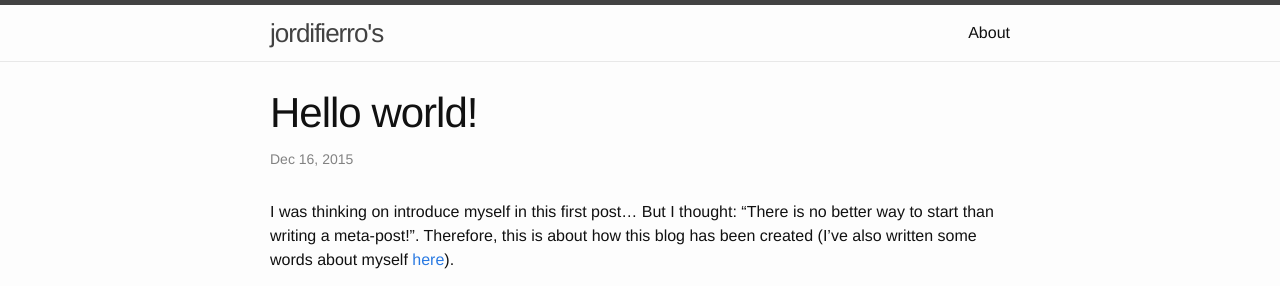
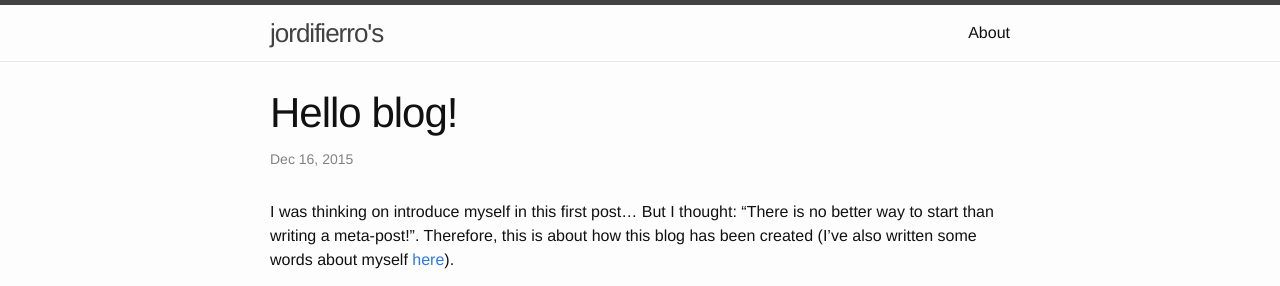
Before and after one commit to jordifierro/jordifierro.github.io, a Jekyll site: the page built from _posts/2015-12-16-hello-world.markdown, in a window 1280 px wide. Shown: the top 286 px of the page. Built offline with Jekyll 4.4.1, drawn with Linux system fonts in a browser that asks for light colours.

Commit message:
Change first blog name and permalink

```diff
--- a/_posts/2015-12-16-hello-world.markdown
+++ b/_posts/2015-12-16-hello-world.markdown
@@ -1,7 +1,7 @@
 ---
 layout: post
-title:  "Hello world!"
-permalink: hello-world
+title:  "Hello blog!"
+permalink: hello-blog
 date:   2015-12-16 14:44:41 +0100
 ---
 
```
